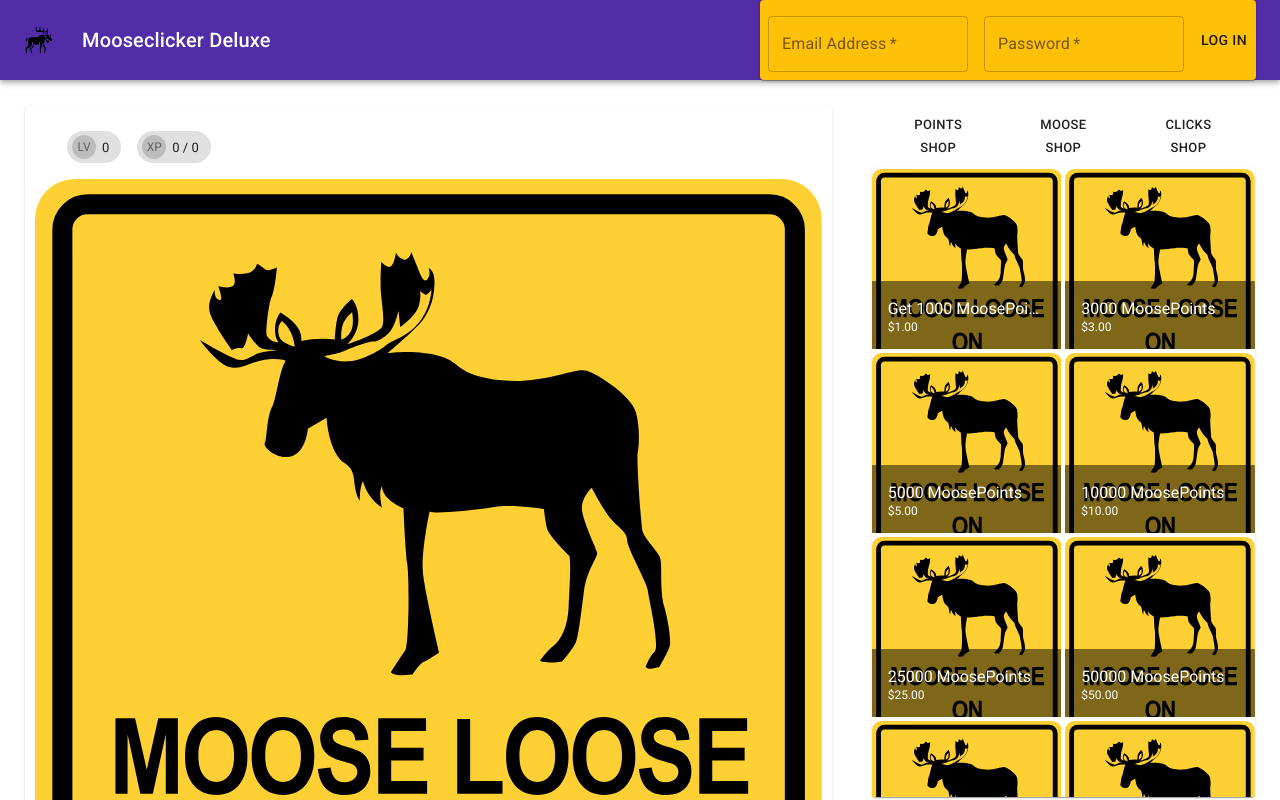
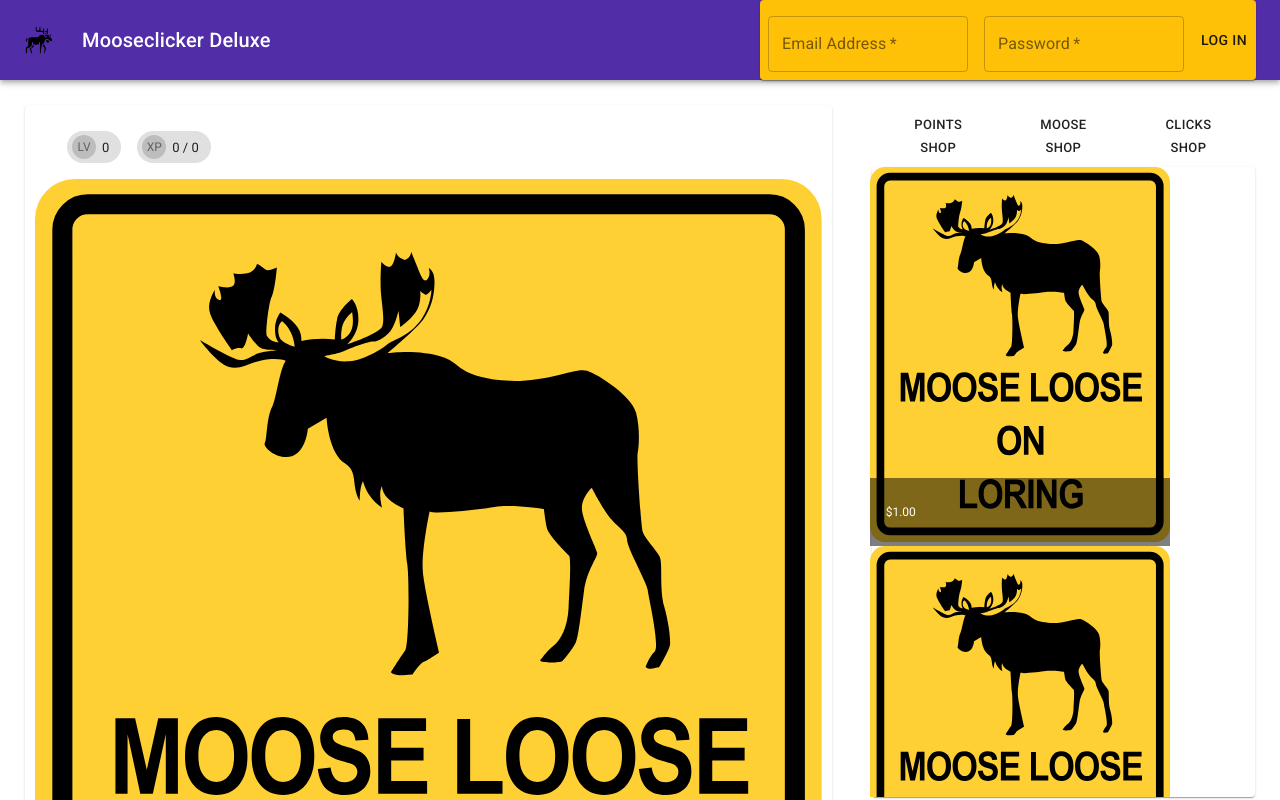
Before and after one commit to ninjavitis/react-mooseclicker, a React (Create React App) app in the folder client/: page / in a window 1280 px wide. Shown: the top 800 px of the page. Built offline with nearby package versions, Linux system fonts and the light colour scheme; what devise-axios would draw is missing.

Commit message:
Shop items dynamic refactor

```diff
--- a/client/src/Components/Moose.js
+++ b/client/src/Components/Moose.js
@@ -52,8 +52,18 @@ const styles = (theme => ({
 
 export default withStyles(styles)(({classes}) => {
   const {authenticated, user, updateUser} = useContext(AuthContext)
-  const {activeMoose, getActiveMoose, mooseInteraction, clearMoose, updatedUser} = useContext(AppContext)
+  const {
+    activeMoose,
+    getActiveMoose,
+    mooseInteraction,
+    clearMoose,
+    fetchMyMoose,
+    myMoose
+  } = useContext(AppContext)
 
+  useEffect(()=>{
+    authenticated && fetchMyMoose()
+  },[])
 
   useEffect(()=>{
     if (authenticated){
--- a/client/src/Components/ShopBox.js
+++ b/client/src/Components/ShopBox.js
@@ -9,6 +9,8 @@ import Paper from '@material-ui/core/Paper'
 import {ReactComponent as Placeholder} from '../Icons/Moose_loose.svg'
 import Grid from '@material-ui/core/Grid'
 import Button from '@material-ui/core/Button'
+
+import ShopItem from './ShopItem'
 
 const styles = (theme =>(
   {
@@ -76,9 +78,9 @@ export default withStyles(styles)(({classes}) => {
   ]
 
   const shopItems =[
-    {items:tempPointsPackArray, currency:'$'},
-    {items:tempArray, currency:'MP '},
-    {items:tempClickPacks, currency:'MP '}
+    {name:'Points Shop', items:tempPointsPackArray, currency:'$'},
+    {name:'Moose Shop', items:tempArray, currency:'MP '},
+    {name:'Clicks Shop', items:tempClickPacks, currency:'MP '}
   ]
 
   return(
@@ -90,27 +92,24 @@ export default withStyles(styles)(({classes}) => {
           direction="row"
           spacing={5}
         >
+          {shopItems.map((shop,i) =>
             <Grid item xs={4} lg={4}>
-                <Button onClick={(e)=>setShopIndex(0)} size={'small'}>Points Shop</Button>
+              <Button onClick={(e)=>setShopIndex(i)} size={'small'}>{shop.name}</Button>
             </Grid>
-              <Grid item xs={4} lg={4}>
-                <Button onClick={(e)=>setShopIndex(1)} size={'small'}>Moose Shop</Button>
-              </Grid>
-              <Grid item xs={4} lg={4}>
-                <Button onClick={(e)=>setShopIndex(2)} size={'small'}>Clicks Shop</Button>
-              </Grid>
+          )}
         </Grid>
       </ToolBar>
     <Paper>
-        <GridList cellHeight={180} className={classes.gridList}>
+      <GridList cellHeight={10} className={classes.gridList}>
           {shopItems[shopIndex].items.map(item=>
-              <GridListTile className={classes.item} onClick={()=>alert('click')}>
-                <Placeholder />
-                <GridListTileBar
-                  title={item.itemName}
-                  subtitle={<span>{shopItems[shopIndex].currency}{item.price}</span>}
-                />
-              </GridListTile>
+            <ShopItem name={item.name} currency={shopItems[shopIndex].currency} price={item.price} />
+            // <GridListTile className={classes.item} onClick={()=>alert('click')}>
+            //   <Placeholder />
+            //   <GridListTileBar
+            //     title={item.itemName}
+            //     subtitle={<span>{shopItems[shopIndex].currency}{item.price}</span>}
+            //   />
+            // </GridListTile>
           )}
         </GridList>
       </Paper>
--- /dev/null
+++ b/client/src/Components/ShopItem.js
@@ -0,0 +1,26 @@
+import React from 'react';
+import GridListTile from '@material-ui/core/GridListTile';
+import GridListTileBar from '@material-ui/core/GridListTileBar';
+import { withStyles } from '@material-ui/core/styles';
+import {ReactComponent as Placeholder} from '../Icons/Moose_loose.svg'
+
+
+const styles = (theme =>(
+  {
+    item:{
+      cursor: 'pointer',
+    },
+  }
+))
+
+export default withStyles(styles)(({name, currency, price, classes}) => {
+  return(
+    <GridListTile className={classes.item} onClick={()=>alert('click')}>
+      <Placeholder />
+      <GridListTileBar
+        title={name}
+        subtitle={<span>{currency}{price}</span>}
+      />
+    </GridListTile>
+  )
+})
--- a/client/src/Providers/AppProvider.js
+++ b/client/src/Providers/AppProvider.js
@@ -11,11 +11,13 @@ export class AppProvider extends React.Component {
     defaultMoose:{name:'', type:'', clicks:0, variant:'', magic:false, clicksToLevel:0, level:0, age:0 },
     activeMoose:{name:'', type:'', clicks:0, variant:'', magic:false, clicksToLevel:0, level:0, age:0 },
     user:{remainingClicks:0,points:0},
+    myMoose:[]
   }
 
   setUser = (user) => this.setState({user:user})
   setActiveMoose = (moose) => this.setState({activeMoose:moose})
   clearMoose = () => this.setState({activeMoose:this.state.defaultMoose})
+  setMyMoose = (myMoose) => this.setState({myMoose:myMoose})
 
   getClickCount=()=>{
     axios.get('/api/moose/clickcount')
@@ -34,6 +36,12 @@ export class AppProvider extends React.Component {
     )
   }
 
+  fetchMyMoose = () => {
+    axios.get('/api/user/myMoose')
+    .then(res => this.setMyMoose(res.data))
+    .catch()
+  }
+
   getActiveMoose = () => {
     axios.get('/api/moose/show')
     .then(res => this.setActiveMoose(res.data))
@@ -42,7 +50,7 @@ export class AppProvider extends React.Component {
 
   // Updates the user object from the UI (ex: when user is returned after clicking a moose)
   fetchUser = () => {
-    axios.get('/api/users/show')
+    axios.get('/api/user/show')
     .then(res => this.setUser(res.data))
     .catch(res => console.log(res))
   }
@@ -57,6 +65,7 @@ export class AppProvider extends React.Component {
       clearMoose:this.clearMoose,
       getUser:this.getUser,
       fetchUser:this.fetchUser,
+      fetchMyMoose:this.fetchMyMoose,
     }}>
       {this.props.children}
     </AppContext.Provider>
```
Also changed, not shown: 2 other files (tests, documents, lock files or other folders). Lines whose indentation alone changed are shown as unchanged.
